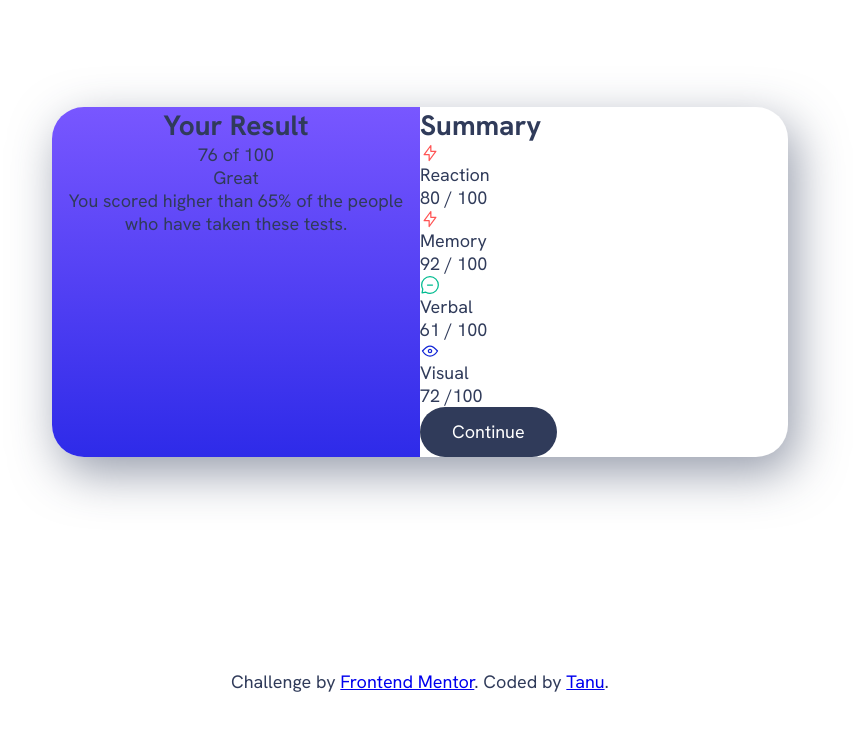
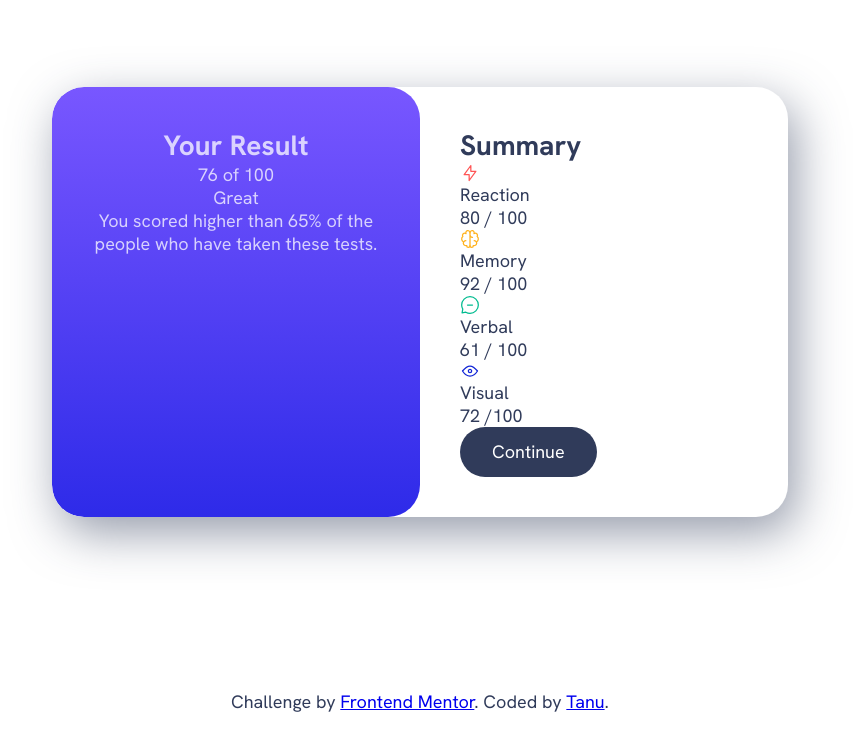
Before and after one commit to tanu-12/Result_summary_component, a plain HTML site: page index.html in a window 1280 px wide. Shown: the whole page, without its empty margins (220-1075 px from the left). Drawn offline with Linux system fonts and the light colour scheme.

Commit message:
making it responsive

```diff
--- a/index.html
+++ b/index.html
@@ -41,7 +41,7 @@
           </div>
           <div class="summary_item" data-item-type="accent-2">
             <div class="flex-group">
-              <img src="assets/images/icon-reaction.svg" alt="">
+              <img src="assets/images/icon-memory.svg" alt="">
               <div class="summary_title">Memory</div>
             </div>
 
--- a/style.css
+++ b/style.css
@@ -77,6 +77,8 @@ body {
 }
 
 .result {
+    --border-radius: 2rem;
+    --padding: 2.5rem;
     max-width: 46rem;
     display: grid;
 }
@@ -103,10 +105,22 @@ button:focus {
 
 .result_summary {
 
-
+    padding: var(--padding);
+    color: hsl(var(--clr-neutral-hsl-100), .75);
     background: var(--gradient-primary);
     text-align: center;
+    border-radius: 0 0 var(--border-radius) var(--border-radius);
 }
+
+.summary {
+
+    padding: var(--padding);
+}
+
+
+/* Media query */
+
+
 
 @media (min-width:600px) {
     body {
@@ -118,9 +132,16 @@ button:focus {
 
     .result {
         grid-template-columns: repeat(2, 1fr);
+        border-radius: var(--border-radius);
 
-        border-radius: 2rem;
+
         overflow: hidden;
         box-shadow: .5rem 1rem 3rem hsl(var(--clr-neutral-hsl-700), .5);
     }
+
+    .result_summary {
+        border-radius: var(--border-radius);
+    }
+
+
 }
```
